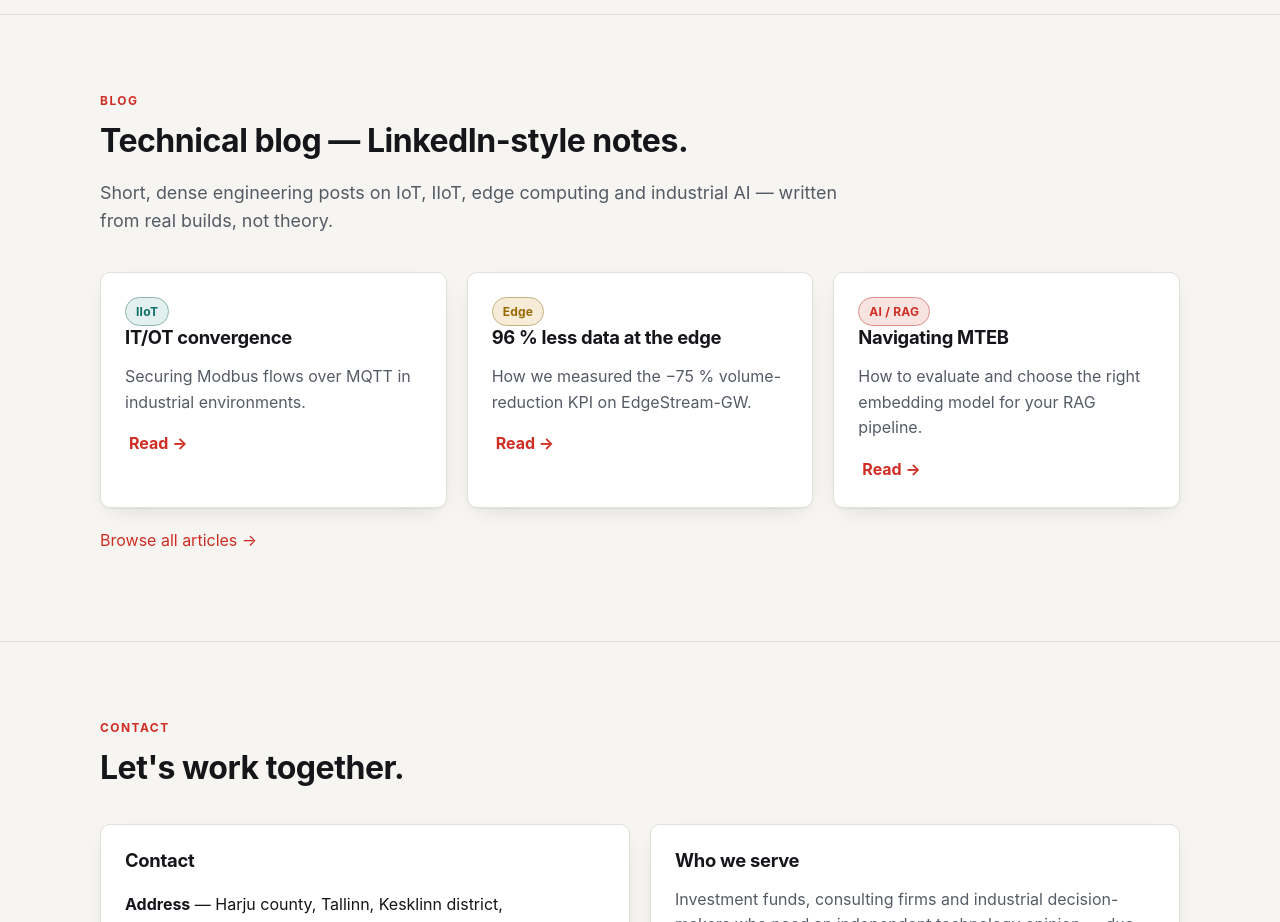
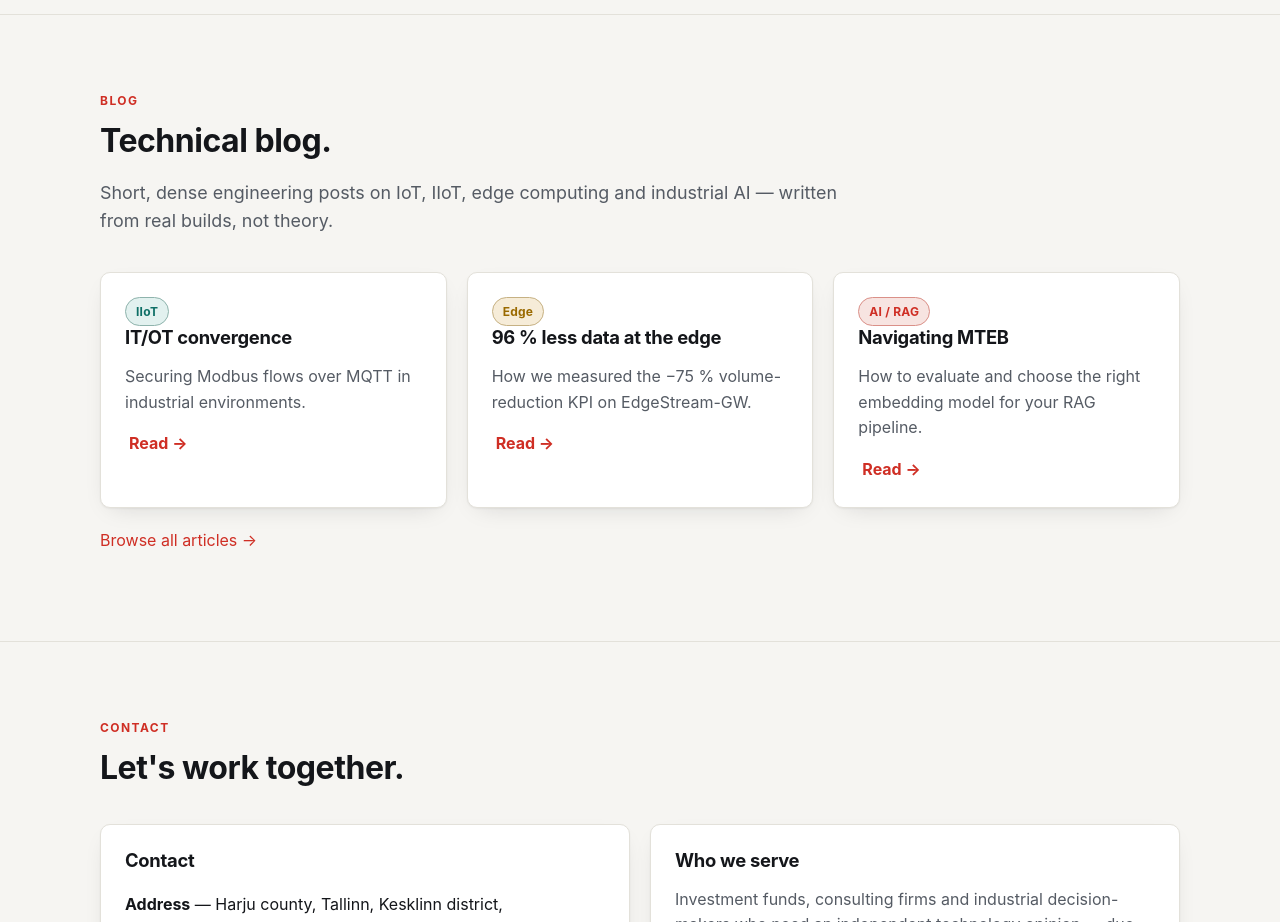
Before and after one commit to helvetou/helveticoreSite, a plain HTML site: page index.html in a window 1280 px wide. Shown: the part 2880-3802 px from the top of the page. Drawn offline with Linux system fonts and the light colour scheme.

Commit message:
Remove 'LinkedIn-style' from blog headings

```diff
--- a/index.html
+++ b/index.html
@@ -208,7 +208,7 @@
     <div class="container">
       <div class="section-head">
         <span class="eyebrow">Blog</span>
-        <h2>Technical blog — LinkedIn-style notes.</h2>
+        <h2>Technical blog.</h2>
         <p class="lede">Short, dense engineering posts on IoT, IIoT, edge computing and
           industrial AI — written from real builds, not theory.</p>
       </div>
```
Also changed, not shown: blog/index.html (+1 -1 lines), 1 other file.
